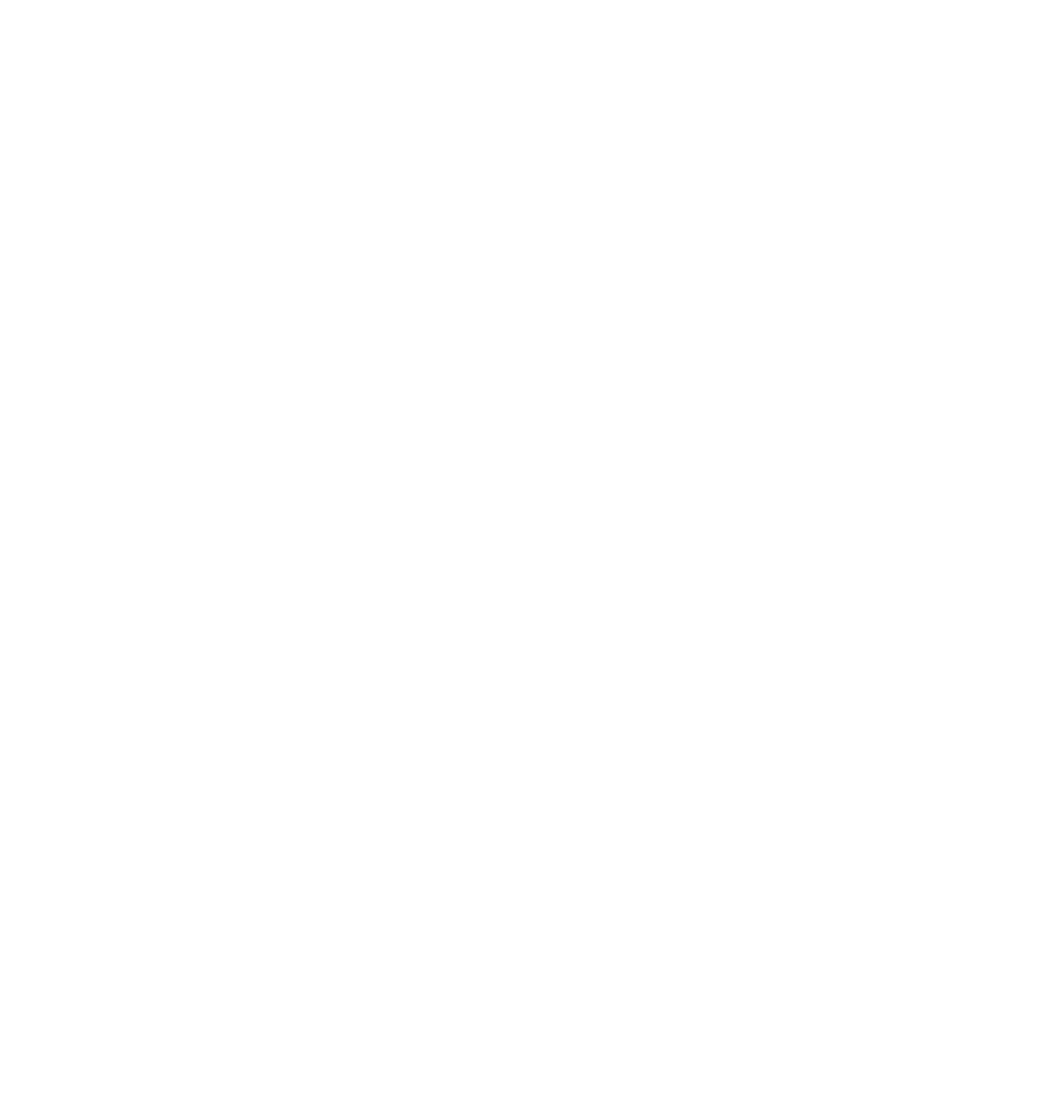
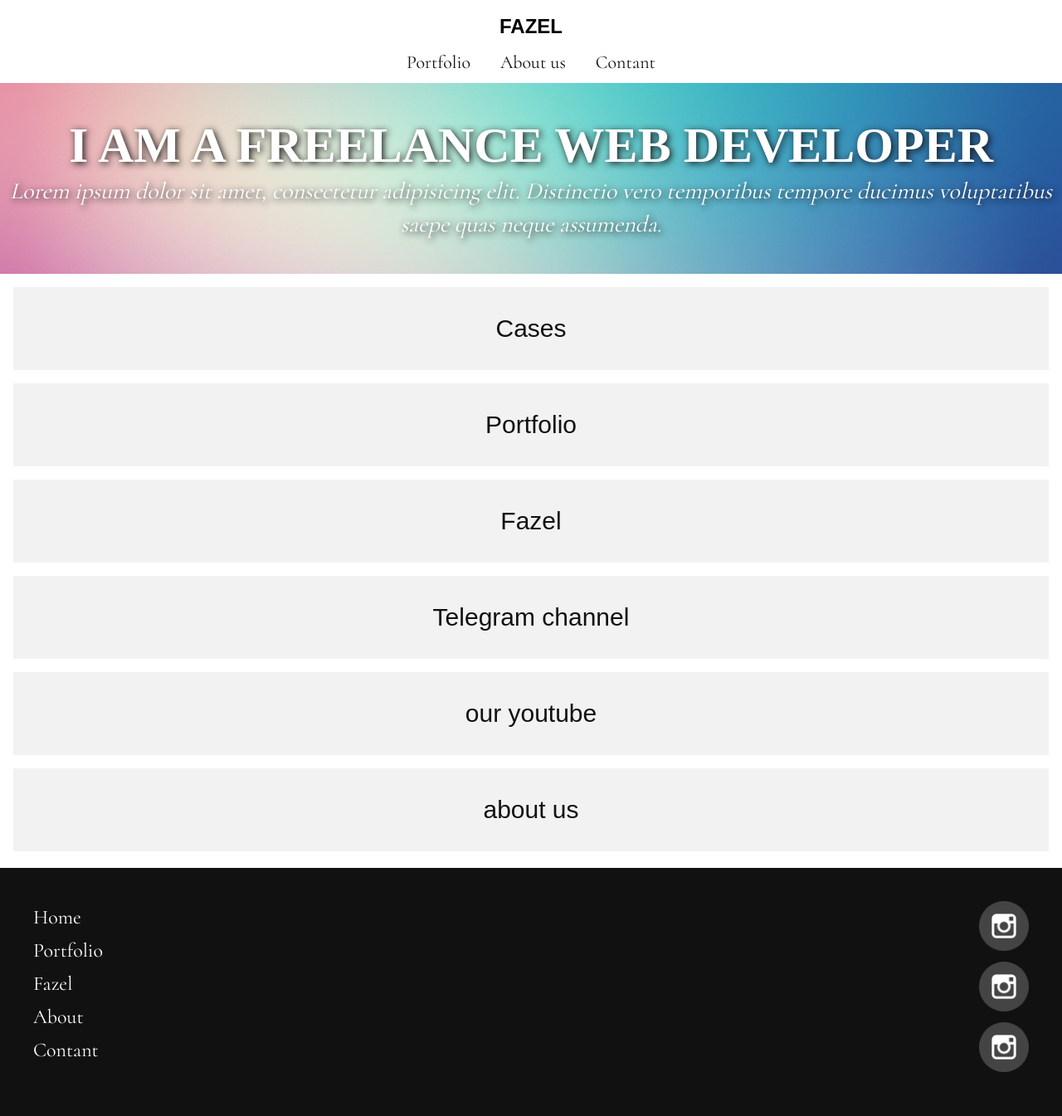
Before and after one commit to FazelMahdi/Responsive-CSS-HTML-Website, a plain HTML site: page index.html in a window 1280 px wide. Shown: the whole page at 83% size. Before the commit the page ends 800 px from the top, so only its background shows below. Drawn offline with Linux system fonts and the light colour scheme.

Commit message:
Added index page for mobile

```diff
--- a/index.html
+++ b/index.html
@@ -0,0 +1,90 @@
+<!DOCTYPE html>
+<html lang="en">
+
+<head>
+    <meta charset="UTF-8">
+    <meta name="viewport" content="width=device-width, initial-scale=1.0">
+    <meta http-equiv="X-UA-Compatible" content="ie=edge">
+    <link href="https://fonts.googleapis.com/css?family=Cormorant" rel="stylesheet">
+    <link rel="stylesheet" href="style.css">
+    <title>Haircut</title>
+</head>
+
+<body>
+    <header>
+        <a class="branding">FAZEL</a>
+        <nav>
+            <ul>
+                <li>
+                    <a href="portfolio.html">Portfolio</a>
+                </li>
+                <li>
+                    <a href="about.html">About us</a>
+                </li>
+                <li>
+                    <a href="contact.html">Contant</a>
+                </li>
+            </ul>
+            <a href="cases.html" class="header-cases">Cases</a>
+        </nav>
+    </header>
+    <main>
+        <section class="showcase">
+            <div class="vertical-center">
+                <h1>i am a freelance web developer</h1>
+                <h3>Lorem ipsum dolor sit amet, consectetur adipisicing elit. Distinctio vero temporibus tempore ducimus voluptatibus
+                    saepe quas neque assumenda.</h3>
+            </div>
+        </section>
+        <section class="boxes">
+            <div class="box-square">
+                <h3> Cases</h3>
+            </div>
+            <div class="box-rectsquare">
+                <h3> Portfolio</h3>
+            </div>
+            <div class="box-square">
+                <h3> Fazel</h3>
+            </div>
+            <div class="box-rectsquare">
+                <h3> Telegram channel</h3>
+            </div>
+            <div class="box-square">
+                <h3> our youtube</h3>
+            </div>
+            <div class="box-square">
+                <h3> about us</h3>
+            </div>
+        </section>
+    </main>
+    <footer>
+        <ul class="short-ul">
+            <li><a href="#">Home</a></li>
+            <li><a href="#">Portfolio</a></li>
+            <li><a href="#">Fazel</a></li>
+            <li><a href="#">About</a></li>
+            <li><a href="#">Contant</a></li>
+        </ul>
+        <ul class="long-ul">
+                <li><a href="#">WEB DEVELOPMENT</a></li>
+                <li><a href="#">WEB DESIGN - SEO</a></li>
+                <li><a href="#">DESIGN - DEVELOPE</a></li>
+                <li><a href="#">CHANGE YOUR WEB</a></li>
+                <li><a href="#">WEB DEVELOPMENT, SEO</a></li>
+        </ul>
+        <div class="social-im">
+            <a href="#">
+                <img src="./images/94065_circle_512x512.png" >
+            </a>
+            <a href="#">
+                <img src="./images/94065_circle_512x512.png" >
+            </a>
+            <a href="#">
+                <img src="./images/94065_circle_512x512.png" >
+            </a>
+        </div>
+
+    </footer>
+</body>
+
+</html>
--- a/style.css
+++ b/style.css
@@ -19,7 +19,6 @@ time, mark, audio, video {
     padding:0;
     border:0;
     outline:0;
-    font-size:100%;
     vertical-align:baseline;
     background:transparent;
 }
@@ -53,6 +52,7 @@ a {
     font-size:100%;
     vertical-align:baseline;
     background:transparent;
+    text-decoration: none;
 }
 
 /* change colours to suit your needs */
@@ -97,3 +97,139 @@ hr {
 input, select {
     vertical-align:middle;
 }
+
+body{
+}
+
+header{
+    background-color: #ffffff;
+    width: 100%;
+    margin: auto;
+    height: 100px;
+}
+
+header .branding{
+    font-family: Arial, Helvetica, sans-serif;
+    font-weight: 900;
+    font-size: 24px;
+    display: block;
+    text-align: center;
+    margin: auto;
+    padding: 20px 0;
+}
+
+header nav ul{
+    margin: auto;
+    text-align: center;
+}
+
+nav ul li {
+    display: inline;
+    padding: 0 16px;
+}
+
+nav ul li a{
+    font-family: Cormorant;
+    font-weight: 500;
+    font-size: 22px;
+    color: #111111;
+}
+
+
+
+.header-cases{
+    display: none;
+}
+
+main .showcase{
+    background-image: url(./images/simple-color-background-9.jpg);
+    background-repeat: no-repeat;
+    background-position: center;
+    background-size: cover;
+    width: 100%;
+}
+
+.vertical-center{
+    /* display: table-cell;
+    vertical-align: middle; */
+    padding: 40px 0;
+}
+
+.showcase h1{
+    color: #fff;
+    text-align: center;
+    font-size: 60px;
+    text-shadow: 2px 2px 8px #111;
+    text-transform: uppercase;
+    line-height: 70px
+
+
+}
+
+.showcase h3{
+    font-family: Cormorant;
+    color: #fff;
+    text-align: center;
+    font-size: 28px;
+    text-shadow: 2px 2px 8px #111;
+    font-style: italic;
+    font-weight: 100;
+    line-height: 40px
+}
+
+.boxes div{
+    background-color: #f2f2f2;
+    margin: 16px 16px 0;
+    width: calc(100% - 32px);
+    text-align: center;
+    height: 100px;
+}
+
+.boxes div h3{
+    font-family: Arial, Helvetica, sans-serif;
+    text-align: center;
+    font-size: 30px;
+    font-weight: 500;
+    color: #111111;
+    line-height: 100px;
+}
+
+footer{
+    background-color: #111;
+    width: calc(100% - 80px);
+    margin-top: 20px;
+    padding: 40px 40px;
+    overflow: hidden;
+}
+
+footer .long-ul{
+    display: none;
+}
+
+footer ul{
+    width: fit-content;
+    float: left;
+}
+
+footer ul li{
+    display: block;
+    list-style: none;
+}
+
+footer ul li a{
+    font-family: Cormorant;
+    font-weight: 500;
+    font-size: 24px;
+    color: #ffffff;
+    line-height: 40px;
+}
+
+.social-im{
+    width: 60px;
+    float: right;
+}
+
+.social-im img{
+   width: 100%;
+   margin-bottom: 10px;
+}
```
Also changed, not shown: images/94065_circle_512x512.png (added), images/simple-color-background-9.jpg (added).
